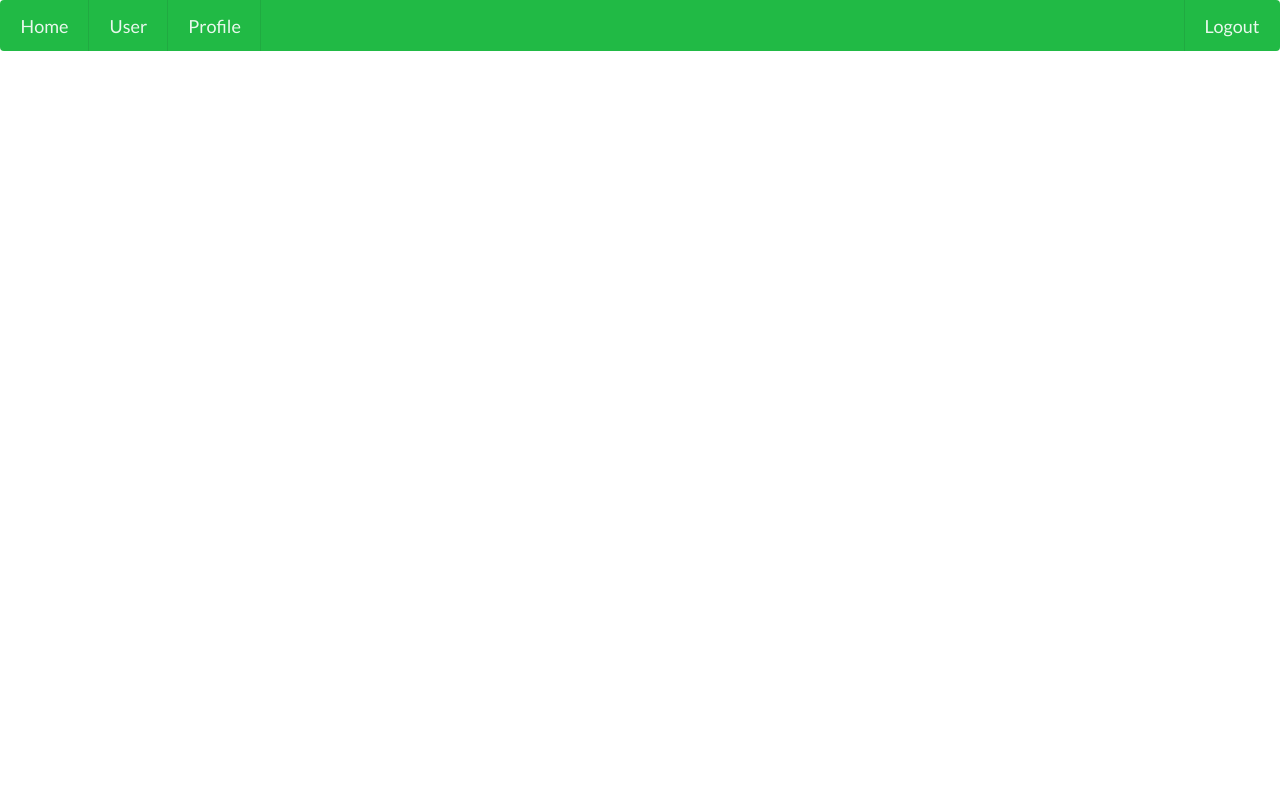
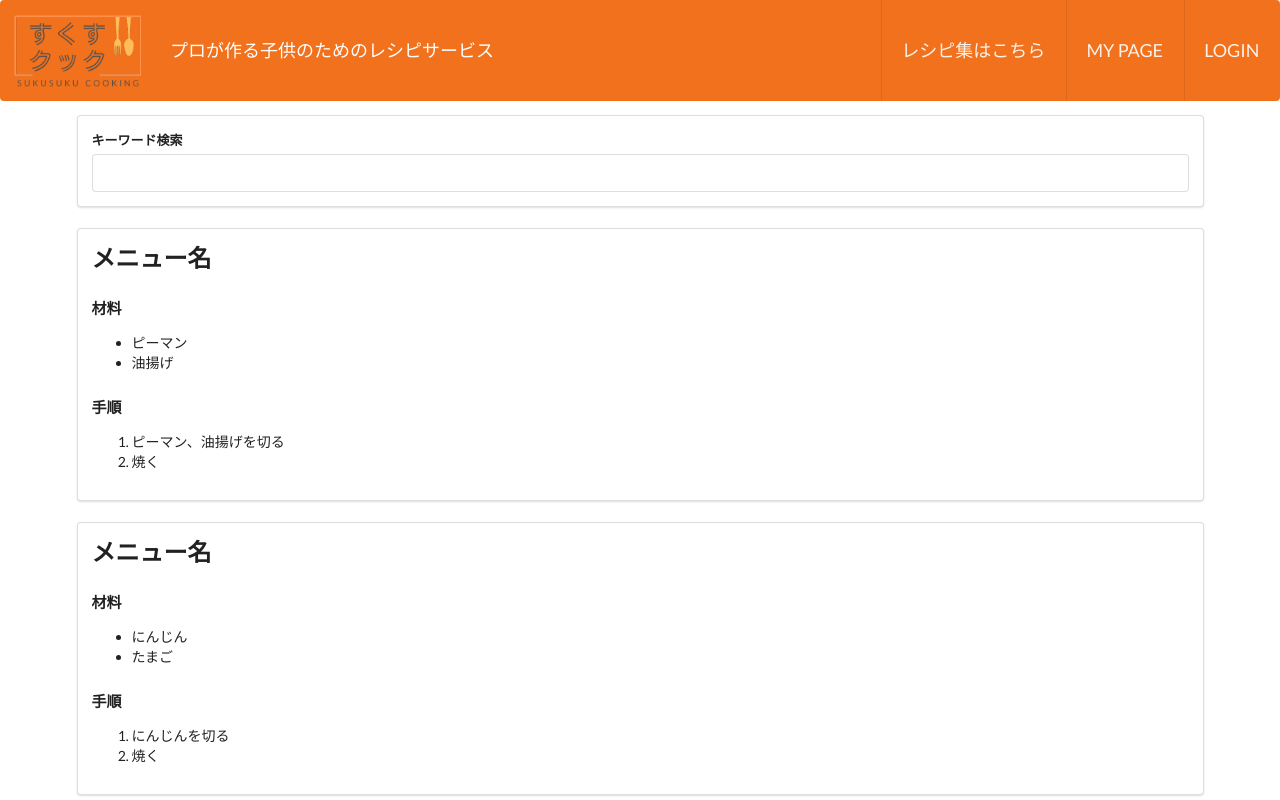
Before and after one commit to hasum1ke1t0/mti-intern, a Vue app: page /login#/recipe in a window 1280 px wide. Shown: the top 800 px of the page. Built offline with nearby package versions, Linux system fonts and the light colour scheme; the HTML template or start-up script is replaced by a standard one.

Commit message:
create Recipe,MyPage

```diff
--- a/src/assets/style.css
+++ b/src/assets/style.css
@@ -1,6 +1,6 @@
 /* 全体で共通のCSSはこのファイルに記述する */
 body {
-  background-color: blue;
+  background-color: #F6E27A;
 }
 
 input {
--- a/src/components/Menu.vue
+++ b/src/components/Menu.vue
@@ -1,11 +1,16 @@
 <template>
-    <div class = "ui secondry pointing green inverted massive menu">
+    <div class = "ui secondry pointing orange inverted massive menu">
         <!-- 基本的なコンテンツはここに記載する -->
-        <router-link active-class="active" class="item" exact to="/">Home</router-link>
-        <router-link active-class="active" class="item" to="/user">User</router-link>
-        <router-link active-class="active" class="item" to="/profile">Profile</router-link>
+        <img class="logoimg" src="src/components/sukusucook.png">
+        <span class="comment">プロが作る子供のためのレシピサービス</span>
         <div class="right menu">
-            <a @click="logout" class="item">Logout</a>
+            <router-link active-class="active" class="item" exact to="/">
+                レシピ集はこちら
+            </router-link>
+            <router-link active-class="active" class="item" exact to="/MyPage">
+                MY PAGE
+            </router-link>
+            <a @click="logout" class="item">{{ loginText }}</a>
         </div>
     </div>
 </template>
@@ -13,8 +18,12 @@
     export default{
         name:'Menu',
         computed:{
+                loginText(){
+      return this.isLogin ? 'LOGOUT' : 'LOGIN'
+            },
+        },
 
-        },
+
         methods:{
             logout(){
                 window.localStorage.clear();
@@ -24,5 +33,18 @@
     };
 </script>
 <style scoped>
+    .logoimg{
+        width:10%;
+        margin:1rem;
+    }
+
+    .comment{
+        color: white;
+        font-size: 1em;
+        display: flex;
+        justify-content: center;
+        align-items: center;
+        margin:1rem;
+    }
 
 </style>
--- a/src/router/index.js
+++ b/src/router/index.js
@@ -1,9 +1,9 @@
 import {createRouter, createWebHashHistory} from 'vue-router'
 import Home from '../views/Home.vue'
 import Login from '../views/Login.vue'
-import Profile from '../views/Profile.vue'
-import User from '../views/User.vue'
-import Article  from '../views/Article.vue'
+import MyPage from '../views/MyPage.vue'
+import Recipe from '../views/Recipe.vue'
+
 
 const router = createRouter({
   history: createWebHashHistory(import.meta.env.BASE_URL),
@@ -25,29 +25,21 @@ const router = createRouter({
       }
     },
     {
-      path:'/profile',
-      name: 'Profile',
-      component:Profile,
+      path:'/mypage',
+      name: 'MyPage',
+      component:MyPage,
       meta:{
-        title:'Profile'
+        title:'MyPage'
       }
     },
     {
-      path:'/user',
-      name:'User',
-      component:User,
+      path:'/recipe',
+      name:'Recipe',
+      component:Recipe,
       meta:{
-        title:'User'
+        title:'Recipe'
       }
       },
-      {
-      path:'/article',
-      name:'Article',
-      component:Article,
-      meta:{
-        title:'Article'
-      }
-      }
   ]
 })
 
--- a/src/views/Home.vue
+++ b/src/views/Home.vue
@@ -44,6 +44,12 @@ export default {
   // 計算した結果を変数として利用したいときはここに記述する
   },
 
+  created: async function() {
+    // Vue.jsの読み込みが完了したときに実行する処理はここに記述する
+    // apiからarticleを取得する
+    this.$router.push({ name: 'Recipe'})
+  },
+
 
 
   methods: {
--- a/src/views/Login.vue
+++ b/src/views/Login.vue
@@ -2,6 +2,7 @@
   <div>
     <div class="ui main container">
       <!-- 基本的なコンテンツはここに記載する -->
+      <img class="logoimg" src="src/components/sukusucook.png">
       <div class="ui segment">
         <!--ここにセグメントの中身を記述する -->
         <form class="ui large form" @submit.prevent="submit">
@@ -171,4 +172,8 @@ export default {
 
 <style scoped>
 /* このコンポーネントだけに適用するCSSはここに記述する */
+.logoimg{
+        width:30%;
+        margin:1rem;
+    }
 </style>
--- /dev/null
+++ b/src/views/MyPage.vue
@@ -0,0 +1,94 @@
+<template>
+  <div class="ui main container">
+    <div class="ui segment">
+      <p>ようこそ、{{  }}さん</p>
+    </div>
+  </div>
+
+    <div class="ui main container">
+            <div class="ui segment">
+              <h1>今日のおすすめメニュー</h1>
+              <h2>メニュー名</h2>
+              <h4>材料</h4>
+              <ul>
+                <li>ピーマン</li>
+                <li>油揚げ</li>
+              </ul>
+              <h4>手順</h4>
+              <ol>
+                <li>ピーマン、油揚げを切る</li>
+                <li>焼く</li>
+              </ol>
+            </div>
+    </div>
+
+    <div class="ui main container">
+      <div class="ui segment">
+        <form class="ui large form">
+          <h2>食事登録</h2>
+
+
+         <div class="field">
+           <div class="ui input">
+             <input type="date" placeholder="日にち">
+           </div>
+          </div>
+
+          <div class="field">
+          <div class="ui input">
+             <input type="food" placeholder="ごはん">
+           </div>
+          </div>
+
+          <div class="field">
+           <div class="ui input">
+             <input type="cal" placeholder="カロリー">
+           </div>
+          </div>
+
+          <button class="ui huge green fluid button" type="submit">
+            登録
+          </button>
+        </form>
+      </div>
+    </div>
+
+</template>
+
+<script>
+// 必要なものはここでインポートする
+// @は/srcの同じ意味です
+// import something from '@/components/something.vue';
+
+export default {
+  name: 'MyPage',
+
+  components: {
+    // 読み込んだコンポーネント名をここに記述する
+  },
+
+  data() {
+    // Vue.jsで使う変数はここに記述する
+    return {
+    };
+  },
+
+  computed: {
+    // 計算した結果を変数として利用したいときはここに記述する
+  },
+
+  methods: {
+    // Vue.jsで使う関数はここで記述する
+  },
+}
+</script>
+
+<style scoped>
+/* このコンポーネントだけに適用するCSSはここに記述する */
+
+.card{
+  list-style:none;
+  margin-top: 1.5rem;
+}
+
+</style>
--- /dev/null
+++ b/src/views/Recipe.vue
@@ -0,0 +1,106 @@
+<template>
+    <div class="ui main container">
+      <!-- 基本的なコンテンツはここに記載する -->
+      <div class="ui segment">
+        <form class="ui form">
+          <div class="field">
+            <label for="keyword">キーワード検索</label>
+            <input v-model="keyword" type="text" name="keyword" placeholder="">
+          </div>
+        </form>
+      </div>
+    </div>
+
+
+    <div class="ui main container">
+      <div class="ui column">
+
+          <div class="column card">
+            <div class="ui segment">
+              <h2>メニュー名</h2>
+              <h4>材料</h4>
+              <ul>
+                <li>ピーマン</li>
+                <li>油揚げ</li>
+              </ul>
+              <h4>手順</h4>
+              <ol>
+                <li>ピーマン、油揚げを切る</li>
+                <li>焼く</li>
+              </ol>
+            </div>
+          </div>
+
+          <div class="column card">
+            <div class="ui segment">
+              <h2>メニュー名</h2>
+              <h4>材料</h4>
+              <ul>
+                <li>にんじん</li>
+                <li>たまご</li>
+              </ul>
+              <h4>手順</h4>
+              <ol>
+                <li>にんじんを切る</li>
+                <li>焼く</li>
+              </ol>
+            </div>
+          </div>
+
+          <div class="column card">
+            <div class="ui segment">
+              <h2>メニュー名</h2>
+              <h4>材料</h4>
+              <ul>
+                <li>にんじん</li>
+                <li>たまご</li>
+              </ul>
+              <h4>手順</h4>
+              <ol>
+                <li>にんじんを切る</li>
+                <li>焼く</li>
+              </ol>
+            </div>
+          </div>
+
+      </div>
+    </div>
+</template>
+
+<script>
+// 必要なものはここでインポートする
+// @は/srcの同じ意味です
+// import something from '@/components/something.vue';
+
+export default {
+  name: 'Recipe',
+
+  components: {
+    // 読み込んだコンポーネント名をここに記述する
+  },
+
+  data() {
+    // Vue.jsで使う変数はここに記述する
+    return {
+    };
+  },
+
+  computed: {
+    // 計算した結果を変数として利用したいときはここに記述する
+  },
+
+  methods: {
+    // Vue.jsで使う関数はここで記述する
+  },
+}
+</script>
+
+<style scoped>
+/* このコンポーネントだけに適用するCSSはここに記述する */
+
+.card{
+  list-style:none;
+  margin-top: 1.5rem;
+}
+
+</style>
```
Also changed, not shown: src/components/sukusucook.png (added).
